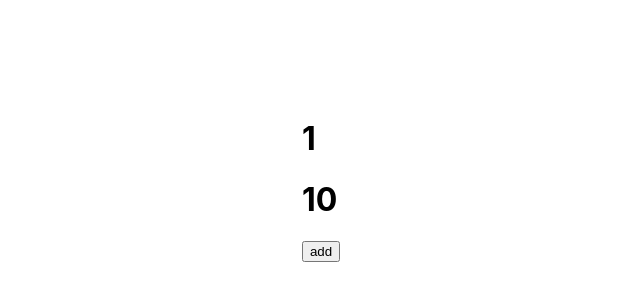
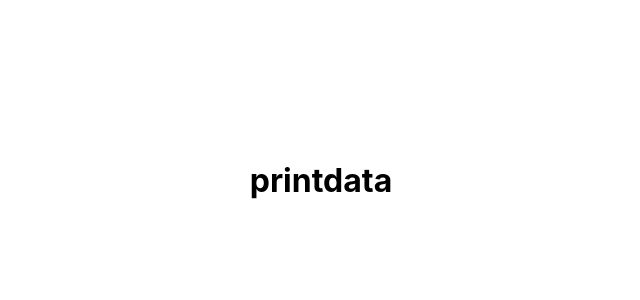
Before and after one commit to aniket2727/react-interview-problems, a React (Create React App) app in the folder app/: page / in a window 1280 px wide. Shown: the part 220-520 px from the top of the page, without its empty margins (319-959 px from the left). Built offline with nearby package versions, Linux system fonts and the light colour scheme.

Commit message:
add code

```diff
--- a/app/src/App.js
+++ b/app/src/App.js
@@ -198,10 +198,11 @@ import Code211 from "./Code211";
 import Code213 from "./Code213";
 import Code214 from "./Code214";
 import Code215 from "./Code215";
+import Code216 from "./Code216";
 function App() {
   return (
     <div>
-       <Code215/>
+       <Code216/>
     </div>
   );
 }
--- /dev/null
+++ b/app/src/Code216.js
@@ -0,0 +1,30 @@
+// closure
+
+
+
+
+import React from 'react'
+
+const Code216 = () => {
+
+   function add(){
+
+    const  a="aniket";
+      function printdata(){
+              console.log("this is aniket kadam",a);
+      }
+
+      return printdata;
+   }
+
+
+   const obj=add();
+   obj();
+  return (
+    <div>
+      <h1>printdata</h1>
+    </div>
+  )
+}
+
+export default Code216
```
